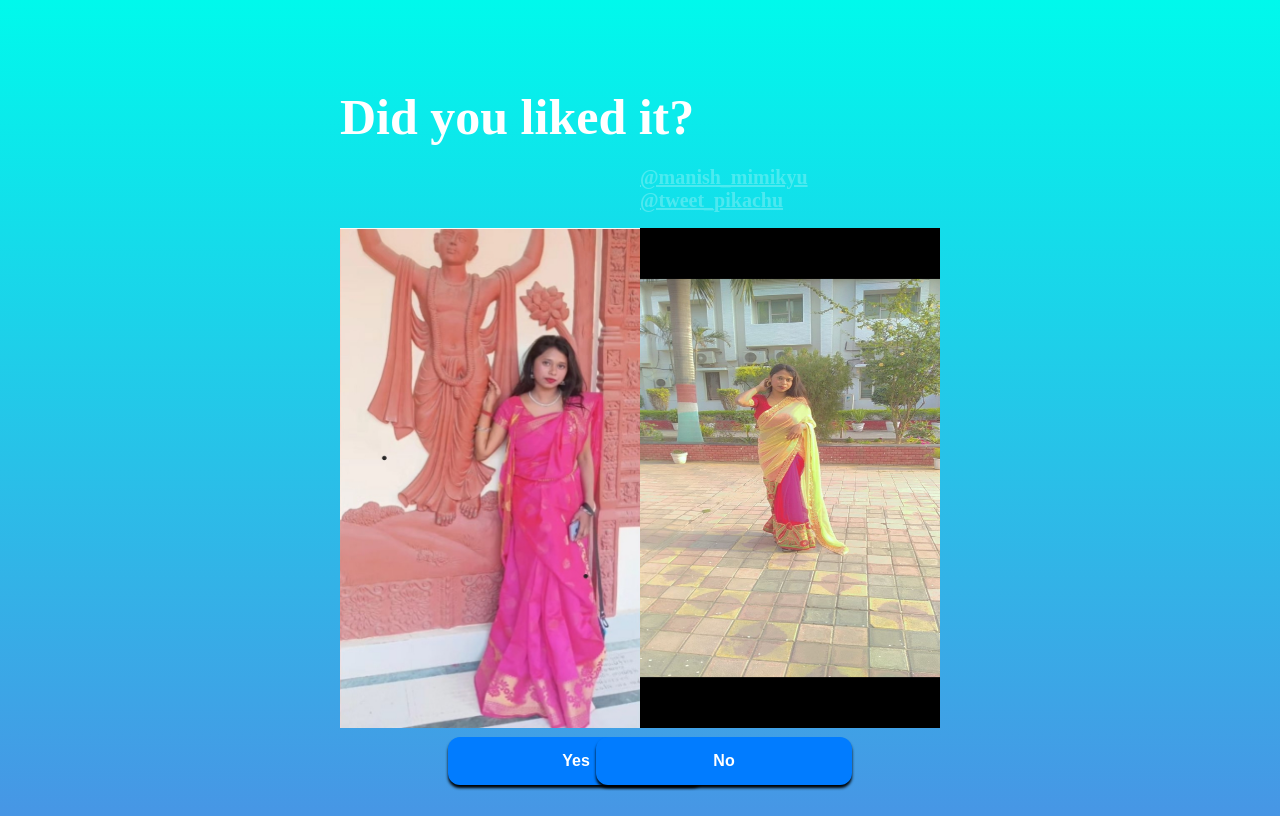
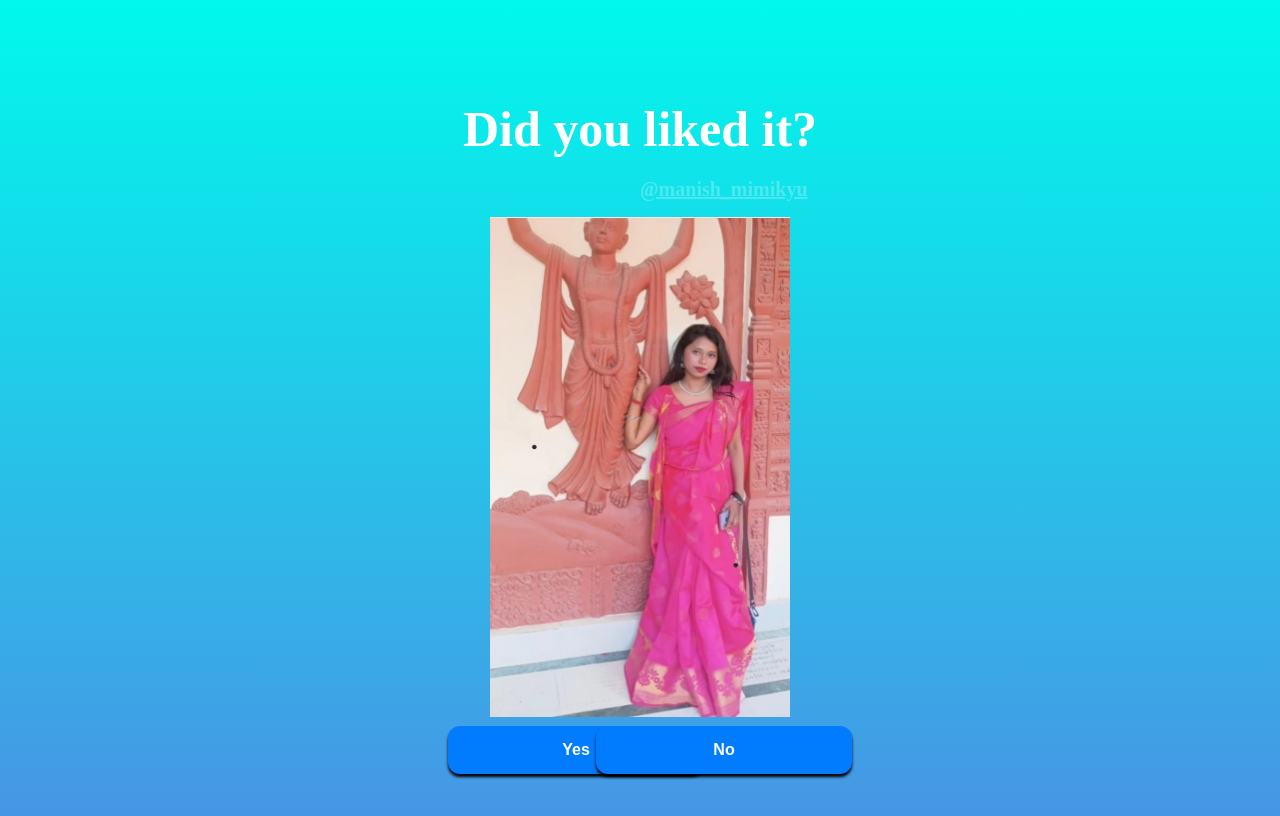
Before and after one commit to Manish97rit/m, a plain HTML site: page index.html in a window 1280 px wide. Drawn offline with Linux system fonts and the light colour scheme.

Commit message:
Update index.html

```diff
--- a/index.html
+++ b/index.html
@@ -10,16 +10,10 @@
       </div>
       <p>
         <a href="https://www.instagram.com/manish_mimikyu//">@manish_mimikyu</a>
-         <a href="https://www.instagram.com/tweet_pikachu//">@tweet_pikachu</a>
       </p>
       <div class="gif_container">
         <img
           src="https://raw.githubusercontent.com/Manish97rit/m/main/2.jpg"
-          width="300"
-          height="500"
-        />
-        <img
-          src="https://raw.githubusercontent.com/Manish97rit/m/main/1.jpg"
           width="300"
           height="500"
         />
```
